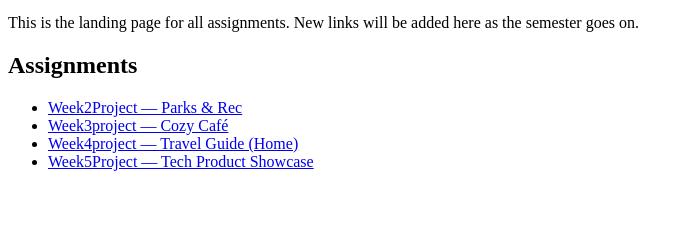
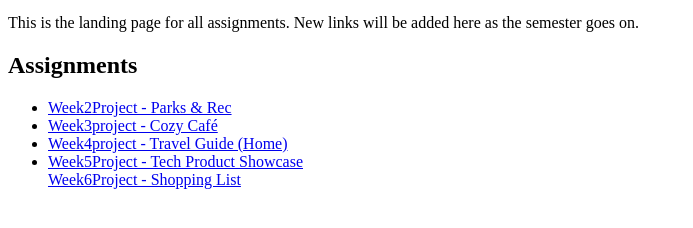
Before and after one commit to Ibrahim17A/CS-490WD, a plain HTML site: page index.html in a window 1280 px wide. Shown: the part 100-328 px from the top of the page, without its empty margins (0-693 px from the left). Drawn offline with Linux system fonts and the light colour scheme.

Commit message:
Update index.html

```diff
--- a/index.html
+++ b/index.html
@@ -20,10 +20,11 @@
     <section aria-label="Projects">
       <h2>Assignments</h2>
       <ul>
-        <li><a href="Week2Assignment/home.html">Week2Project — Parks &amp; Rec</a></li>
-        <li><a href="Week3Assignment/home.html">Week3project — Cozy Café</a></li>
-        <li><a href="Week4Assignment/home.html">Week4project — Travel Guide (Home)</a></li>
-        <li><a href="Week5Assignment/home.html">Week5Project — Tech Product Showcase</a></li>
+        <li><a href="Week2Assignment/home.html">Week2Project - Parks &amp; Rec</a></li>
+        <li><a href="Week3Assignment/home.html">Week3project - Cozy Café</a></li>
+        <li><a href="Week4Assignment/home.html">Week4project - Travel Guide (Home)</a></li>
+        <li><a href="Week5Assignment/home.html">Week5Project - Tech Product Showcase</a></li>
+        <a href="Week6Assignment/home.html">Week6Project - Shopping List</a>
       </ul>
     </section>
   </main>
```
